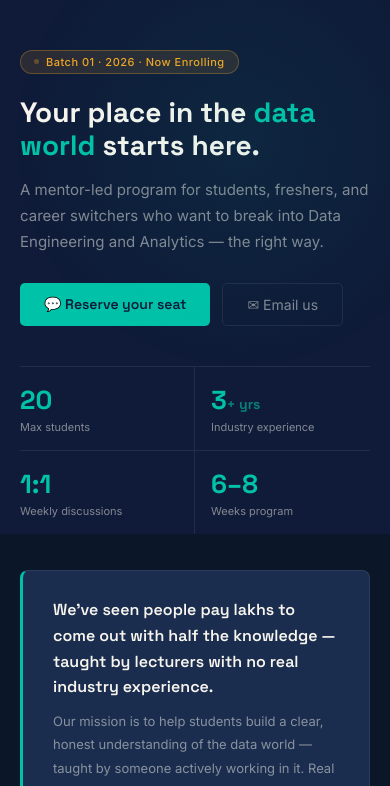
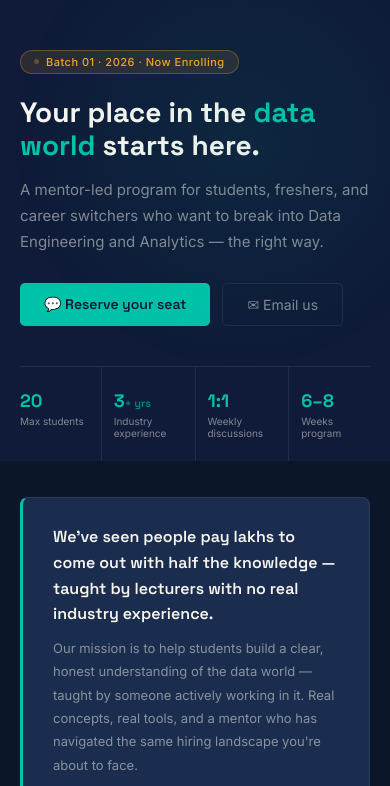
Before and after one commit to craftEtllabs/craftetl-labs, a plain HTML site: page index.html in a window 390 px wide. Shown: the part 58-844 px from the top of the page. Drawn offline with Linux system fonts and the light colour scheme.

Commit message:
Add files via upload

```diff
--- a/index.html
+++ b/index.html
@@ -167,11 +167,10 @@
       .mentor-card{flex-direction:column;}
       .pricing{flex-direction:column;}
       .p-right{width:100%;}
-      .stats{display:grid;grid-template-columns:1fr 1fr;gap:0;}
-      .stat{border-right:none;border-bottom:1px solid var(--border);margin:0;padding:16px 0;}
-      .stat:nth-child(odd){border-right:1px solid var(--border);padding-right:16px;}
-      .stat:nth-child(even){padding-left:16px;}
-      .stat:nth-last-child(-n+2){border-bottom:none;}
+      .stat{padding-right:12px;margin-right:12px;}
+      .stat-n{font-size:18px;}
+      .stat-n small{font-size:11px;}
+      .stat-l{font-size:10px;}
     }
   </style>
 </head>
```
